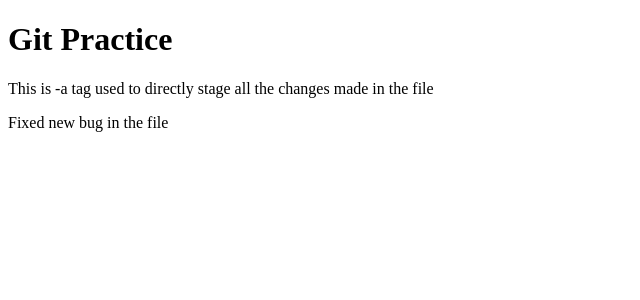
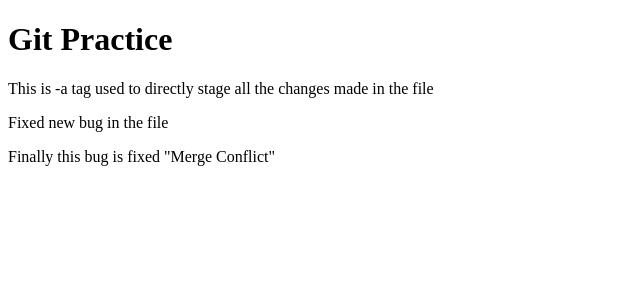
Before and after one commit to tejaskulkarni28/git-practice, a React (Create React App) app in the folder client/: page / in a window 1280 px wide. Shown: the top 300 px of the page, without its empty margins (0-640 px from the left). Built offline with nearby package versions, Linux system fonts and the light colour scheme.

Commit message:
Fixed /merege-conflict/ bug

```diff
--- a/client/src/App.js
+++ b/client/src/App.js
@@ -6,6 +6,7 @@
       <h1>Git Practice</h1>
       <p>This is -a tag used to directly stage all the changes made in the file</p>
       <p>Fixed new bug in the file</p>
+      <p>Finally this bug is fixed "Merge Conflict"</p>
     </div>
   );
 }
```
